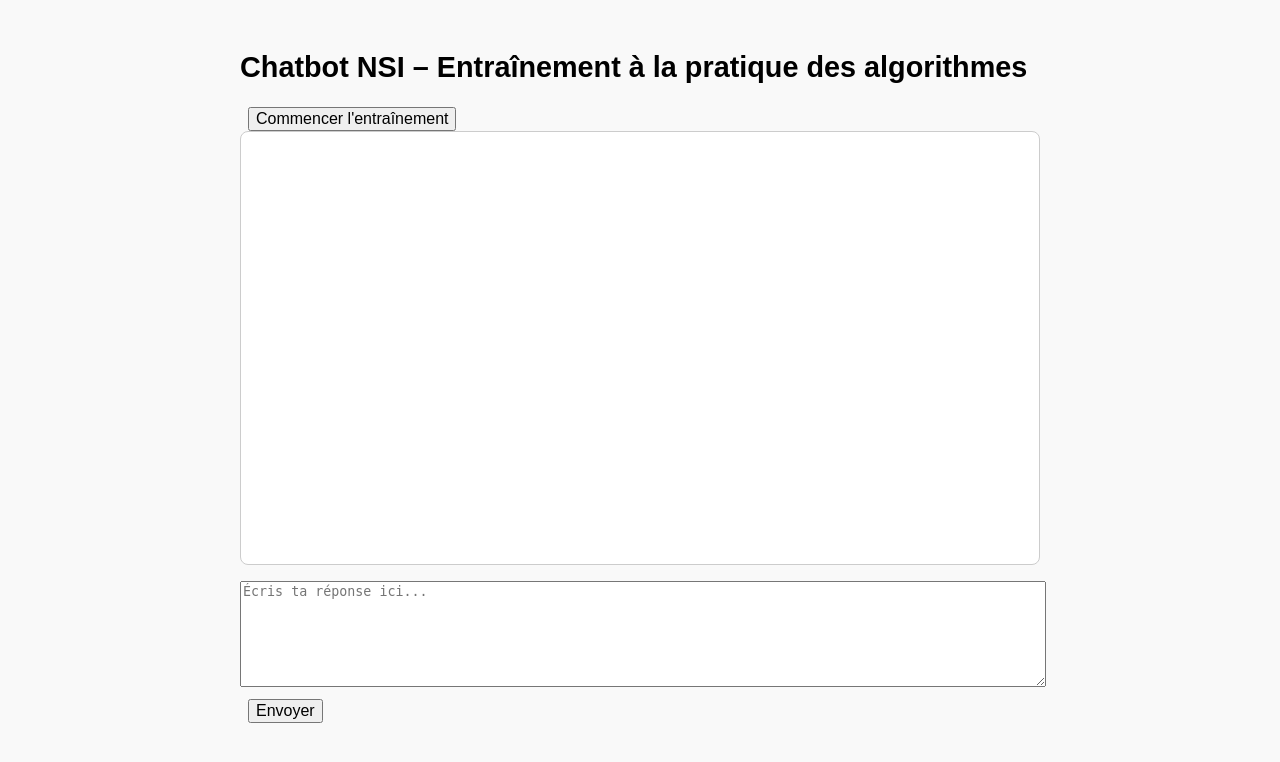
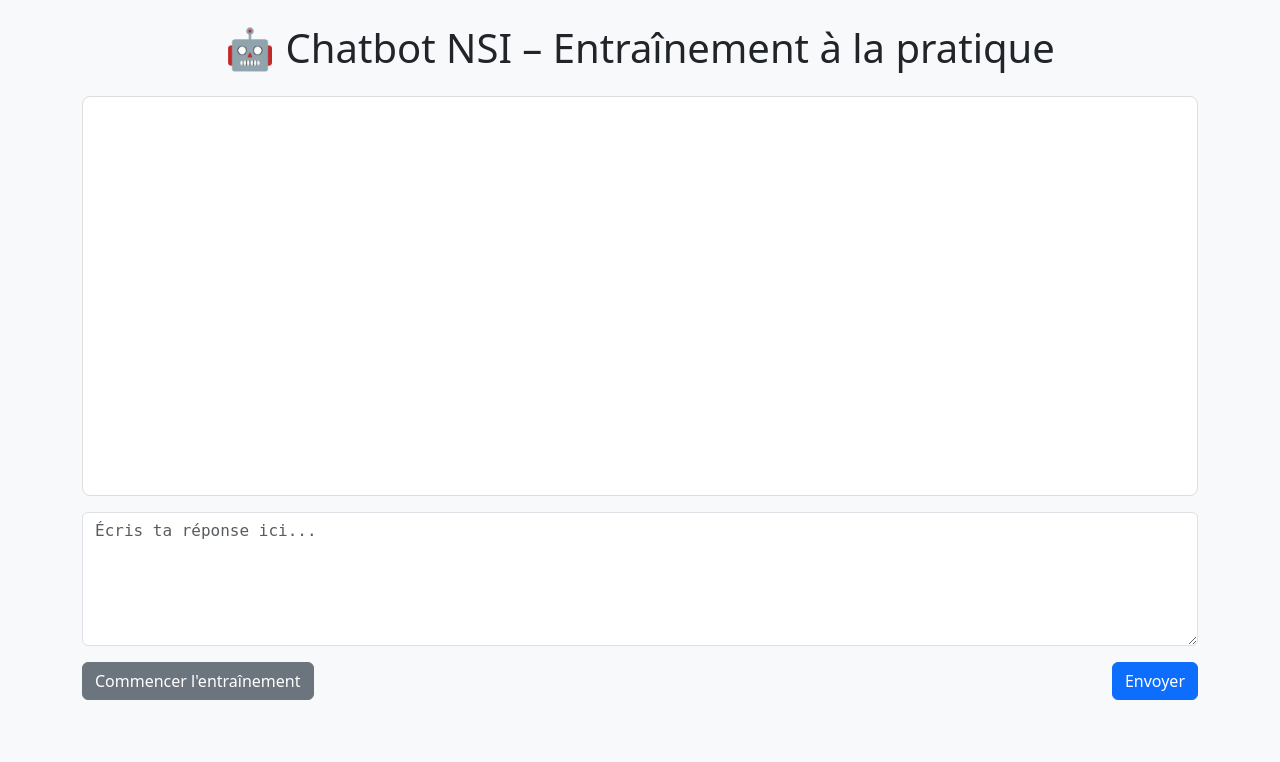
Before and after one commit to MathThibaud/chatbot-nsi, a Flask app: page / in a window 1280 px wide. Shown: the top 762 px of the page. Run offline with Flask 3, Linux system fonts and the light colour scheme.

Commit message:
Update index.html

````diff
--- a/templates/index.html
+++ b/templates/index.html
@@ -1,69 +1,56 @@
-
 <!DOCTYPE html>
-<html>
+<html lang="fr">
 <head>
     <meta charset="UTF-8">
     <title>Chatbot NSI</title>
+    <meta name="viewport" content="width=device-width, initial-scale=1">
+
+    <!-- ✅ Bootstrap CSS -->
+    <link href="https://cdn.jsdelivr.net/npm/bootstrap@5.3.3/dist/css/bootstrap.min.css" rel="stylesheet">
+
     <style>
         body {
-            font-family: sans-serif;
-            padding: 2em;
-            max-width: 800px;
-            margin: auto;
-            background: #f9f9f9;
-        }
-
-        h1 {
-            font-size: 1.8em;
-            margin-bottom: 0.5em;
+            background-color: #f8f9fa;
         }
 
         #chat {
-            white-space: pre-wrap;
-            margin-bottom: 1em;
-            border: 1px solid #ccc;
-            padding: 1em;
-            background: #fff;
+            background-color: #fff;
+            border: 1px solid #ddd;
             border-radius: 8px;
+            padding: 1rem;
             height: 400px;
             overflow-y: auto;
+            white-space: pre-wrap;
         }
 
-        input, button {
-            font-size: 1em;
-            margin-top: 0.5em;
+        pre, code {
+            background-color: #f1f1f1;
+            padding: 10px;
+            border-radius: 6px;
+            font-family: Consolas, monospace;
         }
 
-        button {
-            margin-left: 0.5em;
-        }
-
-        code {
-            font-family: Consolas, monospace;
-            background-color: #f0f0f0;
-            padding: 2px 4px;
-            border-radius: 4px;
-        }
-
-        pre {
-            background-color: #f0f0f0;
-            padding: 10px;
-            border-radius: 8px;
-            overflow-x: auto;
-            font-family: Consolas, monospace;
+        textarea {
+            font-family: monospace;
         }
     </style>
 </head>
 <body>
-    <h1>Chatbot NSI – Entraînement à la pratique des algorithmes</h1>
+<div class="container py-4">
+    <h1 class="mb-4 text-center">🤖 Chatbot NSI – Entraînement à la pratique</h1>
 
-    <button onclick="start()">Commencer l'entraînement</button>
+    <div id="chat" class="mb-3"></div>
 
-    <div id="chat"></div>
+    <textarea id="userInput" class="form-control mb-3" rows="5" placeholder="Écris ta réponse ici..."></textarea>
 
-    <textarea id="userInput" placeholder="Écris ta réponse ici..." style="width: 100%; height: 100px; font-family: monospace;"></textarea>
+    <div class="d-flex justify-content-between">
+        <button class="btn btn-secondary" onclick="start()">Commencer l'entraînement</button>
+        <button class="btn btn-primary" onclick="send()">Envoyer</button>
+    </div>
+</div>
 
-    <button onclick="send()">Envoyer</button>
+<!-- ✅ Marked.js for Markdown rendering -->
+<script src="https://cdn.jsdelivr.net/npm/marked/marked.min.js"></script>
 
 <script>
     async function send() {
@@ -71,8 +58,8 @@
         const chat = document.getElementById("chat");
         const message = input.value.trim();
         if (!message) return;
-            chat.innerHTML += "<strong>👨‍🎓 " + escapeHtml(message) + "</strong><br>";
 
+        chat.innerHTML += `<div><strong>👨‍🎓</strong><br>${escapeHtml(message)}</div><hr>`;
         input.value = "";
 
         const res = await fetch("/ask", {
@@ -82,7 +69,7 @@
         });
 
         const data = await res.json();
-            chat.innerHTML += "🤖 " + formatMarkdown(data.response) + "<br><br>";
+        chat.innerHTML += `<div><strong>🤖</strong><br>${marked.parse(data.response)}</div><hr>`;
         chat.scrollTop = chat.scrollHeight;
     }
 
@@ -97,15 +84,8 @@
         });
 
         const data = await res.json();
-            chat.innerHTML += "🤖 " + formatMarkdown(data.response) + "<br><br>";
+        chat.innerHTML += `<div><strong>🤖</strong><br>${marked.parse(data.response)}</div><hr>`;
         chat.scrollTop = chat.scrollHeight;
-        }
-
-        function formatMarkdown(text) {
-            text = text.replace(/```python([\s\S]*?)```/g, "<pre><code>$1</code></pre>");
-            text = text.replace(/```([\s\S]*?)```/g, "<pre><code>$1</code></pre>");
-            text = text.replace(/`([^`]+)`/g, "<code>$1</code>");
-            return text;
     }
 
     function escapeHtml(text) {
````
Lines whose indentation alone changed are shown as unchanged.
